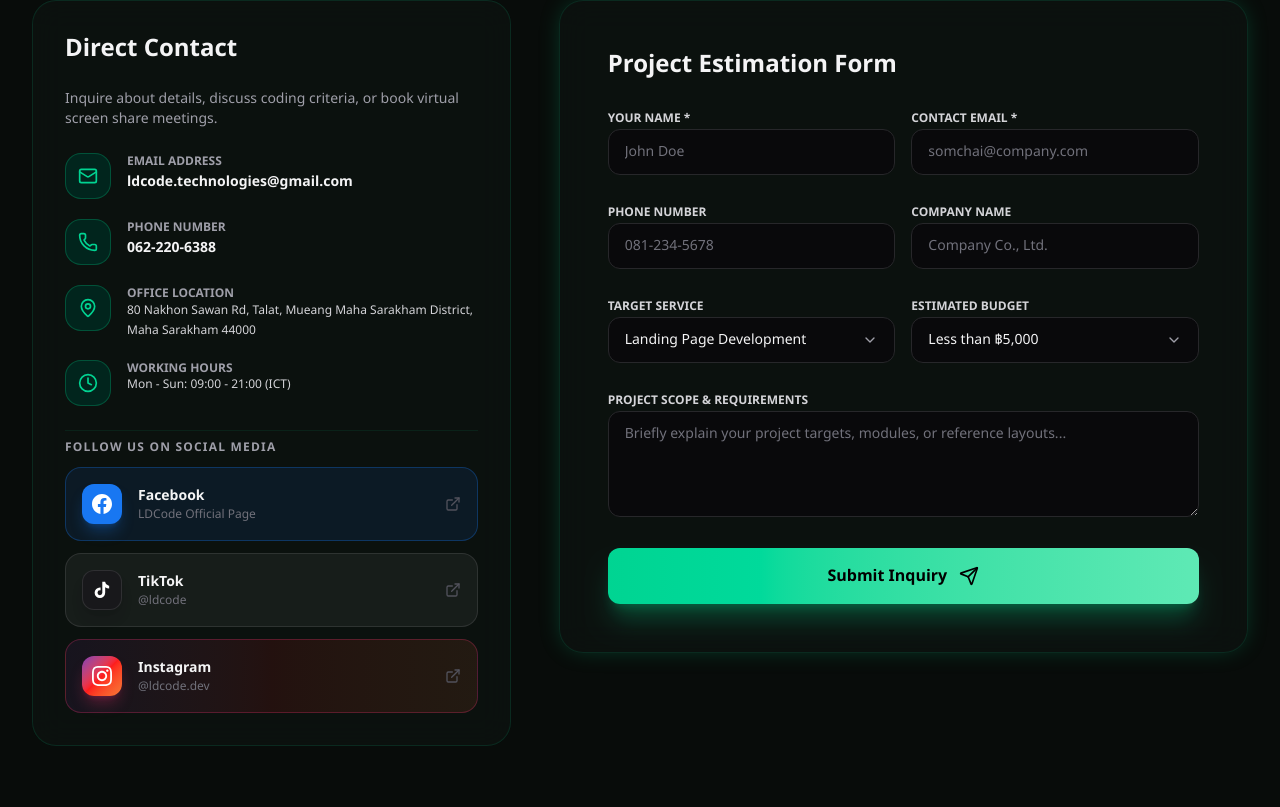
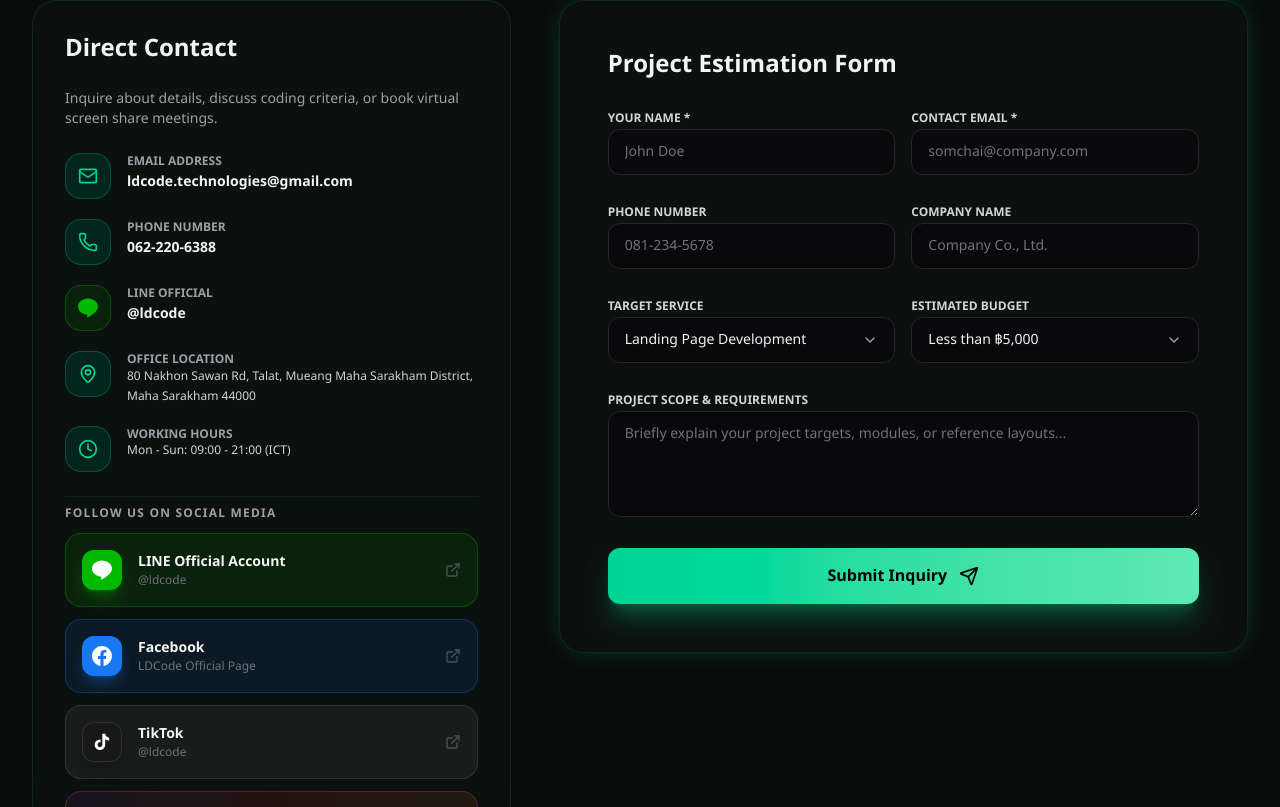
Before and after one commit to LazyDevCode-888/ldcode-website, a Next.js app: page /contact in a window 1280 px wide. Shown: the part 408-1215 px from the top of the page. Built offline with nearby package versions, Linux system fonts and the light colour scheme.

Commit message:
feat: add LINE Official support to contact page and standardize terminology fromผลงาน to โปรเจกต์

```diff
--- a/app/contact/page.tsx
+++ b/app/contact/page.tsx
@@ -141,6 +141,20 @@ export default function ContactPage() {
               </li>
 
               <li className="flex items-start gap-4">
+                <div className="p-3 rounded-2xl bg-[#00B900]/10 border border-[#00B900]/30 text-[#00B900] shrink-0">
+                  <svg className="w-5 h-5 fill-current" viewBox="0 0 24 24" xmlns="http://www.w3.org/2000/svg">
+                    <path d="M24 10.304c0-5.369-5.383-9.738-12-9.738-6.616 0-12 4.369-12 9.738 0 4.814 4.269 8.846 10.036 9.608.391.084.922.258 1.057.592.121.303.079.778.039 1.085l-.171 1.027c-.053.303-.242 1.186 1.039.647 1.281-.54 6.911-4.069 9.428-6.967 1.748-1.921 2.572-3.87 2.572-6.002z"/>
+                  </svg>
+                </div>
+                <div>
+                  <h3 className="text-xs font-bold uppercase text-zinc-400">{t('LINE Official Account', 'LINE Official')}</h3>
+                  <a href={`https://line.me/ti/p/~${companyData.contact.line.replace('@', '')}`} target="_blank" rel="noopener noreferrer" className="text-sm font-semibold text-zinc-100 hover:text-[#00B900] transition-colors">
+                    {companyData.contact.line}
+                  </a>
+                </div>
+              </li>
+
+              <li className="flex items-start gap-4">
                 <div className="p-3 rounded-2xl bg-emerald-950/80 border border-emerald-500/30 text-emerald-400 shrink-0">
                   <MapPin className="w-5 h-5" />
                 </div>
@@ -171,6 +185,25 @@ export default function ContactPage() {
                 {t('ติดตามเราบนโซเชียลมีเดีย', 'Follow Us on Social Media')}
               </h3>
               <div className="grid grid-cols-1 gap-3">
+                {/* LINE Official */}
+                <a
+                  href={`https://line.me/ti/p/~${companyData.contact.line.replace('@', '')}`}
+                  target="_blank"
+                  rel="noopener noreferrer"
+                  className="group flex items-center gap-4 p-4 rounded-2xl bg-[#00B900]/10 border border-[#00B900]/30 hover:bg-[#00B900]/20 hover:border-[#00B900]/60 transition-all duration-300"
+                >
+                  <div className="w-10 h-10 rounded-xl bg-[#00B900] flex items-center justify-center shrink-0 shadow-lg shadow-[#00B900]/30">
+                    <svg className="w-5 h-5 text-white fill-current" viewBox="0 0 24 24" xmlns="http://www.w3.org/2000/svg">
+                      <path d="M24 10.304c0-5.369-5.383-9.738-12-9.738-6.616 0-12 4.369-12 9.738 0 4.814 4.269 8.846 10.036 9.608.391.084.922.258 1.057.592.121.303.079.778.039 1.085l-.171 1.027c-.053.303-.242 1.186 1.039.647 1.281-.54 6.911-4.069 9.428-6.967 1.748-1.921 2.572-3.87 2.572-6.002z"/>
+                    </svg>
+                  </div>
+                  <div className="flex-grow">
+                    <p className="text-sm font-bold text-zinc-100 group-hover:text-[#00B900] transition-colors">LINE Official Account</p>
+                    <p className="text-xs text-zinc-500">{companyData.contact.line}</p>
+                  </div>
+                  <ExternalLink className="w-4 h-4 text-zinc-600 group-hover:text-[#00B900] transition-colors shrink-0" />
+                </a>
+
                 {/* Facebook */}
                 <a
                   href={companyData.socials.facebook}
--- a/app/portfolio/page.tsx
+++ b/app/portfolio/page.tsx
@@ -55,12 +55,12 @@ export default function PortfolioPage() {
           Our Portfolio & Case Studies
         </h1>
         <p className="text-4xl sm:text-6xl font-extrabold tracking-tight">
-          {t('ผลงานและกรณีศึกษา', 'Architected for')}{' '}
+          {t('โปรเจกต์และกรณีศึกษา', 'Architected for')}{' '}
           <span className="text-code">{t('ความสำเร็จ', 'Impact')}</span>
         </p>
         <p className="max-w-2xl mx-auto text-zinc-400 text-base sm:text-lg">
           {t(
-            'ชมตัวอย่างผลงานการดีไซน์ พัฒนาเว็บไซต์ และระบบเว็บแอปพลิเคชันจากประสบการณ์จริง',
+            'ชมตัวอย่างโปรเจกต์การดีไซน์ พัฒนาเว็บไซต์ และระบบเว็บแอปพลิเคชันจากประสบการณ์จริง',
             'Explore our latest project handoffs, from bespoke responsive layout styles to complex cloud databases integration.'
           )}
         </p>
--- a/components/home/ProjectShowcase.tsx
+++ b/components/home/ProjectShowcase.tsx
@@ -28,7 +28,7 @@ export default function ProjectShowcase() {
             className="space-y-4"
           >
             <h2 className="text-xs sm:text-sm font-bold uppercase tracking-widest text-emerald-400">
-              {t('ผลงานเด่น', 'Selected Works')}
+              {t('โปรเจกต์', 'Selected Works')}
             </h2>
             <p className="text-3xl sm:text-5xl font-extrabold tracking-tight">
               {t('โครงการที่น่าสนใจ', 'Featured')} <span className="text-code">{t('ของเรา', 'Projects')}</span>
@@ -38,7 +38,7 @@ export default function ProjectShowcase() {
             href="/portfolio"
             className="inline-flex items-center gap-2 text-sm font-bold text-emerald-400 hover:text-emerald-300 transition-colors"
           >
-            <span>{t('ดูผลงานทั้งหมด', 'View All Projects')}</span>
+            <span>{t('ดูโปรเจกต์ทั้งหมด', 'View All Projects')}</span>
             <ArrowUpRight className="w-4 h-4" />
           </Link>
         </div>
--- a/components/layout/Footer.tsx
+++ b/components/layout/Footer.tsx
@@ -62,7 +62,7 @@ export default function Footer() {
               <li><Link href="/" className="hover:text-emerald-400 transition-colors">{t('หน้าแรก', 'Home')}</Link></li>
               <li><Link href="/about" className="hover:text-emerald-400 transition-colors">{t('เกี่ยวกับเรา', 'About Us')}</Link></li>
               <li><Link href="/services" className="hover:text-emerald-400 transition-colors">{t('ขอบเขตบริการ', 'Services')}</Link></li>
-              <li><Link href="/portfolio" className="hover:text-emerald-400 transition-colors">{t('ผลงานเด่น', 'Portfolio')}</Link></li>
+              <li><Link href="/portfolio" className="hover:text-emerald-400 transition-colors">{t('โปรเจกต์', 'Portfolio')}</Link></li>
               <li><Link href="/pricing" className="hover:text-emerald-400 transition-colors">{t('ประเมินราคา', 'Pricing Plans')}</Link></li>
               <li><Link href="/tech-stack" className="hover:text-emerald-400 transition-colors">{t('เทคโนโลยี', 'Tech Stack')}</Link></li>
               <li><Link href="/contact" className="hover:text-emerald-400 transition-colors">{t('ติดต่อเรา', 'Contact Us')}</Link></li>
--- a/components/layout/Navbar.tsx
+++ b/components/layout/Navbar.tsx
@@ -18,7 +18,7 @@ export default function Navbar() {
     { name: t('หน้าแรก', 'Home'), href: '/' },
     { name: t('เกี่ยวกับเรา', 'About'), href: '/about' },
     { name: t('บริการ', 'Services'), href: '/services' },
-    { name: t('ผลงาน', 'Portfolio'), href: '/portfolio' },
+    { name: t('โปรเจกต์', 'Portfolio'), href: '/portfolio' },
     { name: t('ราคา', 'Pricing'), href: '/pricing' },
     { name: t('เทคโนโลยี', 'Tech Stack'), href: '/tech-stack' },
     { name: t('ติดต่อเรา', 'Contact'), href: '/contact' },
```
